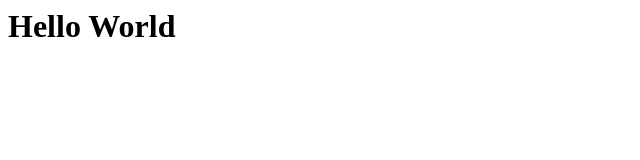
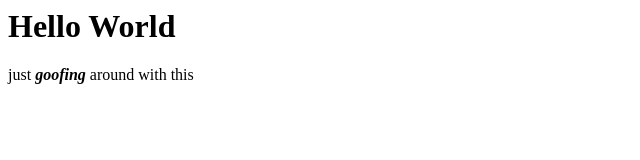
Before and after one commit to xpokimochix/xpokimochix.github.io, a plain HTML site: page index.html in a window 1280 px wide. Shown: the whole page, without its empty margins (0-640 px from the left). Drawn offline with Linux system fonts and the light colour scheme.

Commit message:
Update index.html

```diff
--- a/index.html
+++ b/index.html
@@ -3,5 +3,7 @@
   <head></head>
   <body>
     <h1>Hello World</h1>
+    <p>just <strong><em>goofing</em></strong> around with this</p>
+
   </body>
 </html>
```
